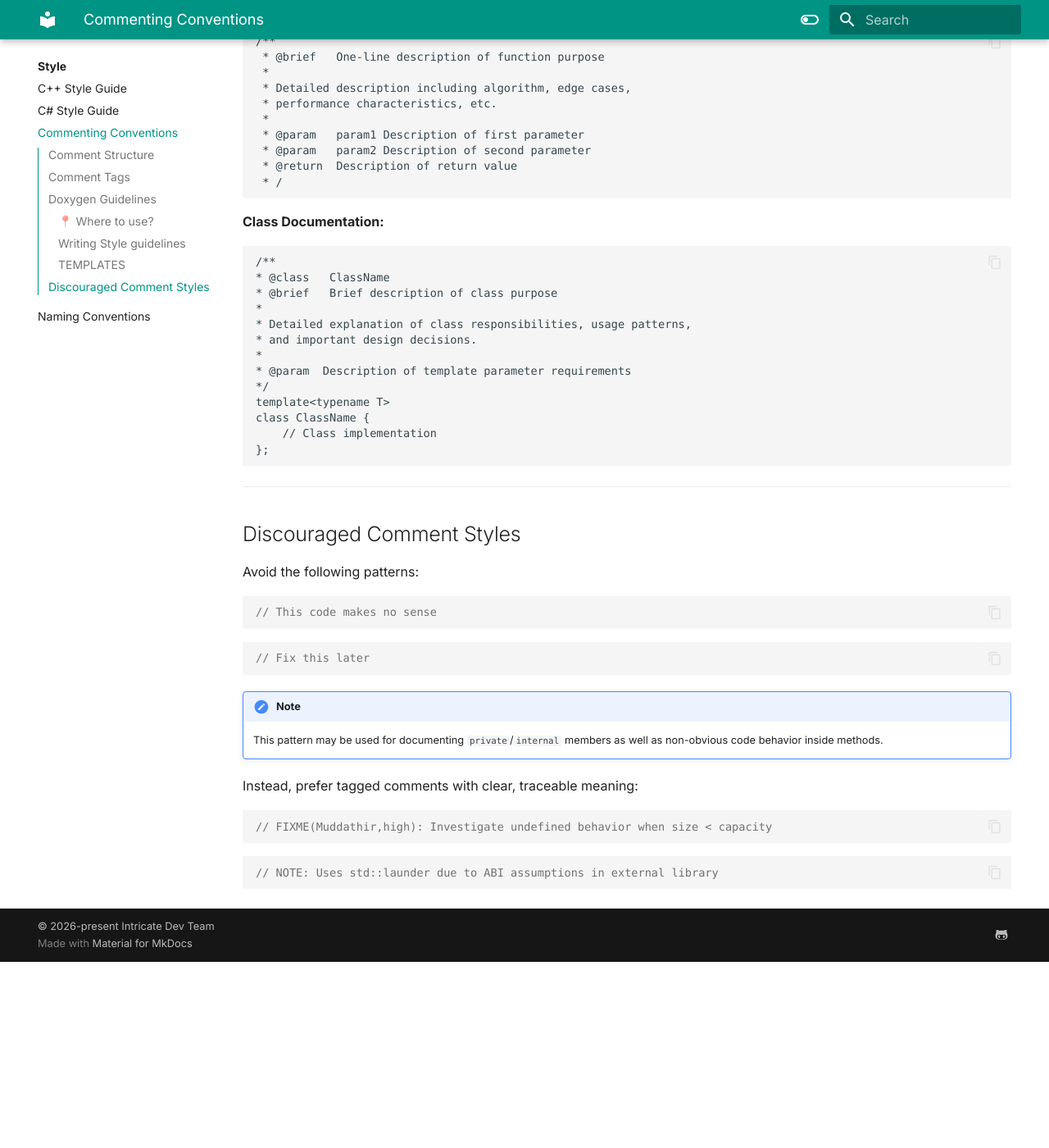
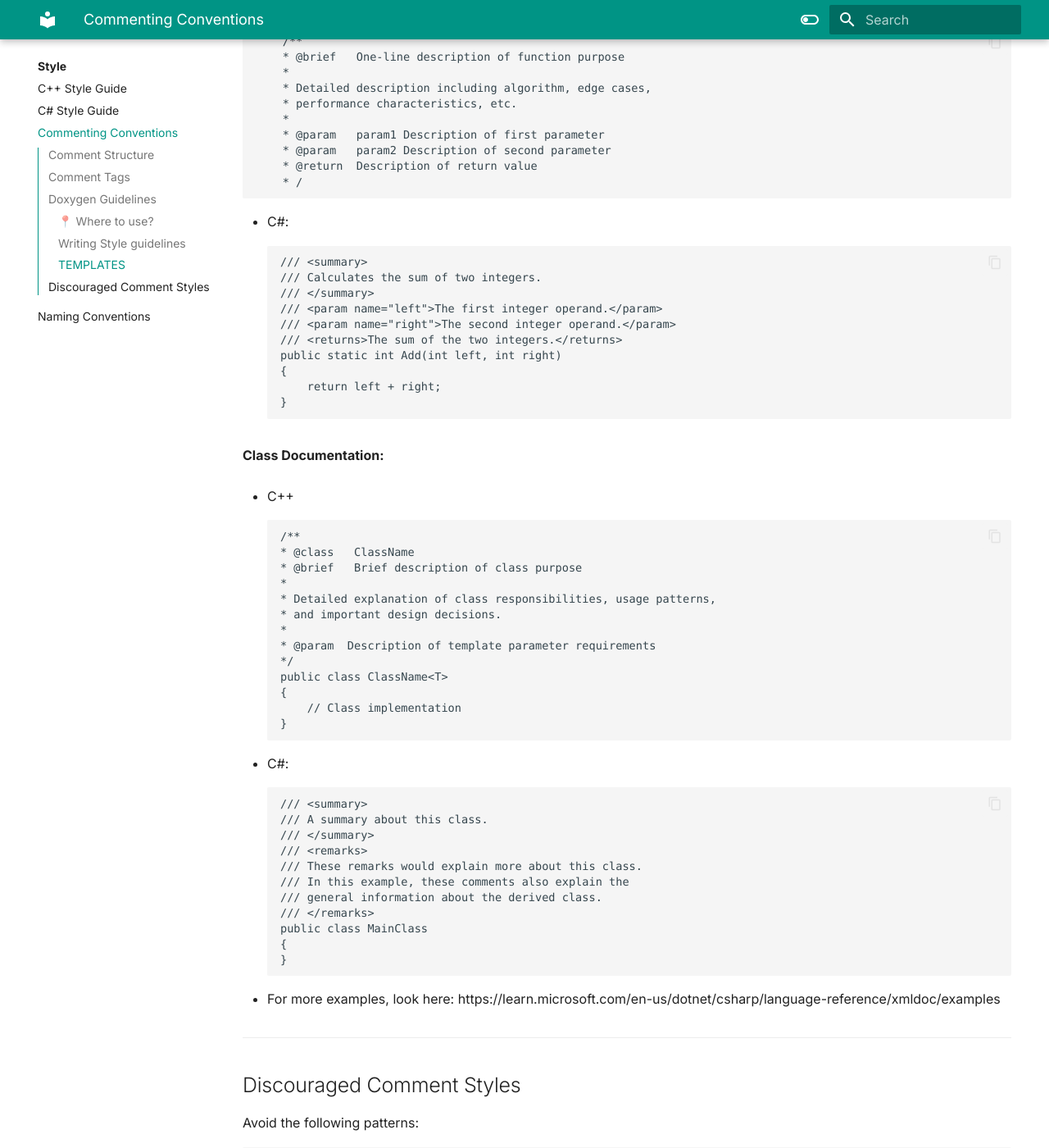
Before and after one commit to Intricate-Dev-Team/IntricateEngineDocs, an MkDocs documentation site: the page built from docs/style/comments.md, in a window 1280 px wide and 1400 px high, scrolled down 2973 px. Shown: the whole window at 82% size. Built offline with MkDocs 1.6.1 and Material for MkDocs 9.7.7, drawn with Linux system fonts in a browser that asks for light colours; emoji names are drawn with the system emoji font; some web fonts are replaced; before the commit the page ends 4146 px from its top, so only the background shows below that; some of the changed text lies outside the part shown.

Commit message:
Improved comment examples
The examples in the Doxygen comment guidelines have been updated and improved.

I placed a link to the official C# XML example page.

```diff
--- a/docs/style/comments.md
+++ b/docs/style/comments.md
@@ -109,33 +109,65 @@ Example:
      */
 
 **Method Documentation:**
+- C++:
 
-    /**
-     * @brief   One-line description of function purpose
-     *
-     * Detailed description including algorithm, edge cases,
-     * performance characteristics, etc.
-     *
-     * @param   param1 Description of first parameter
-     * @param   param2 Description of second parameter
-     * @return  Description of return value
-     * /
+        /**
+        * @brief   One-line description of function purpose
+        *
+        * Detailed description including algorithm, edge cases,
+        * performance characteristics, etc.
+        *
+        * @param   param1 Description of first parameter
+        * @param   param2 Description of second parameter
+        * @return  Description of return value
+        * /
+
+- C#:
+
+        /// <summary>
+        /// Calculates the sum of two integers.
+        /// </summary>
+        /// <param name="left">The first integer operand.</param>
+        /// <param name="right">The second integer operand.</param>
+        /// <returns>The sum of the two integers.</returns>
+        public static int Add(int left, int right)
+        {
+            return left + right;
+        }
 
 **Class Documentation:**
 
-    /**
-    * @class   ClassName
-    * @brief   Brief description of class purpose
-    *
-    * Detailed explanation of class responsibilities, usage patterns,
-    * and important design decisions.
-    *
-    * @param  Description of template parameter requirements
-    */
-    template<typename T>
-    class ClassName {
-        // Class implementation
-    };
+- C++
+
+        /**
+        * @class   ClassName
+        * @brief   Brief description of class purpose
+        *
+        * Detailed explanation of class responsibilities, usage patterns,
+        * and important design decisions.
+        *
+        * @param  Description of template parameter requirements
+        */
+        public class ClassName<T>
+        {
+            // Class implementation
+        }
+
+- C#:
+
+        /// <summary>
+        /// A summary about this class.
+        /// </summary>
+        /// <remarks>
+        /// These remarks would explain more about this class.
+        /// In this example, these comments also explain the
+        /// general information about the derived class.
+        /// </remarks>
+        public class MainClass
+        {
+        }
+
+- For more examples, look here: https://learn.microsoft.com/en-us/dotnet/csharp/language-reference/xmldoc/examples
 
 ---
 
```
Also changed, not shown: other parts of docs/style/comments.md (+1 -1 lines).
